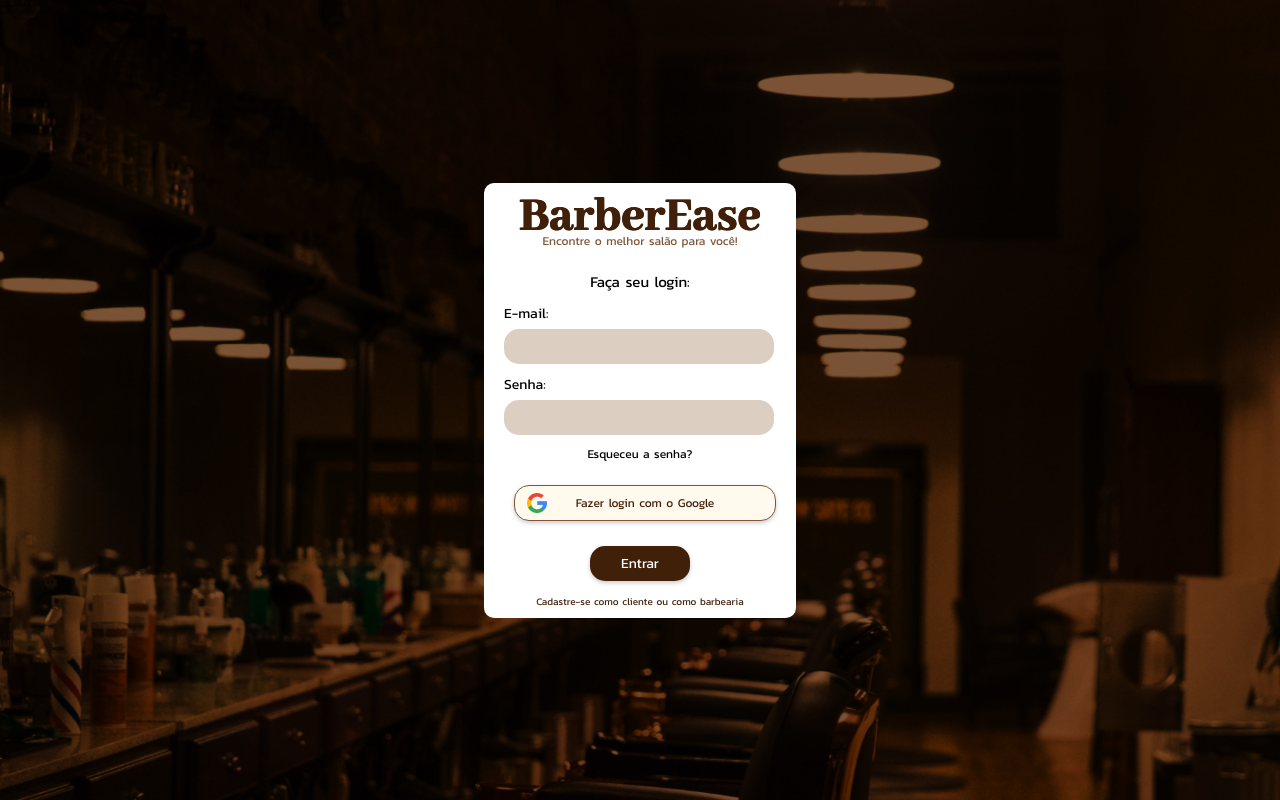
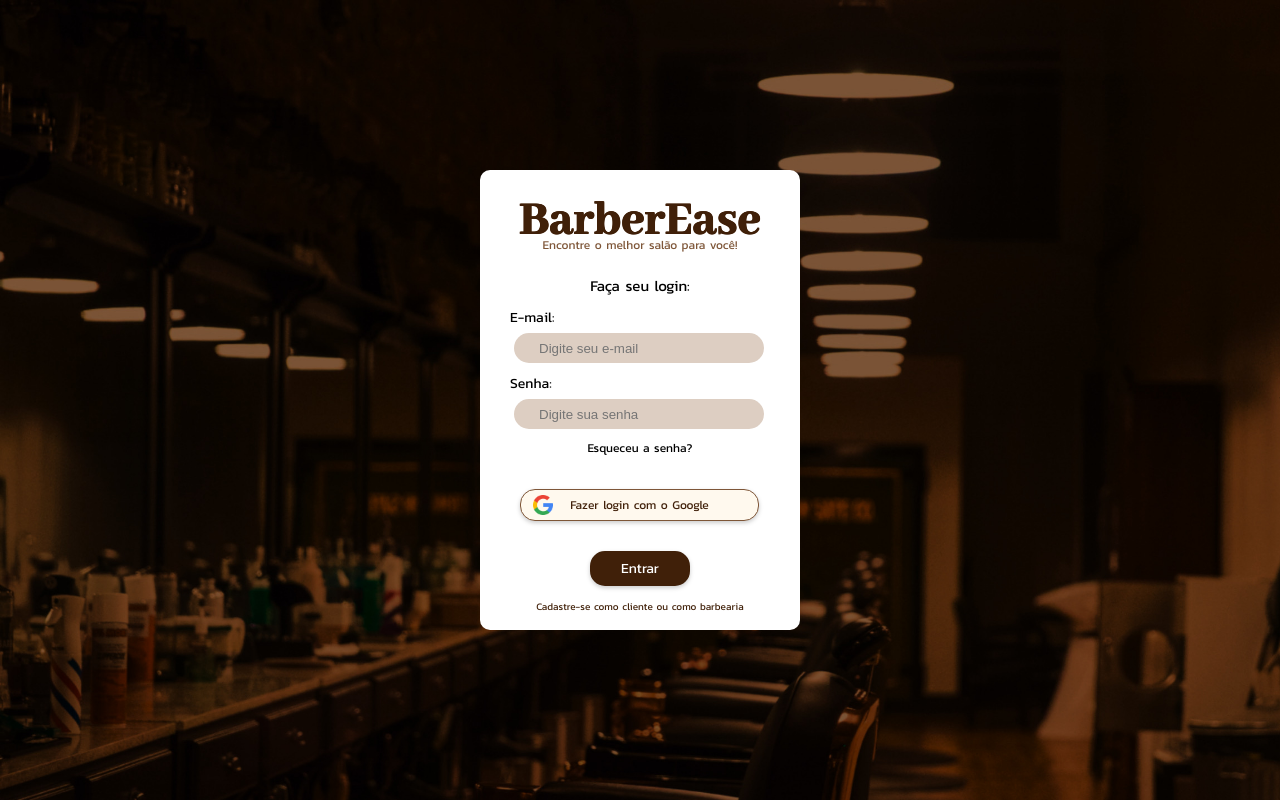
Before and after one commit to romeuborges19/projeto_barberease, a Django app: page / in a window 1280 px wide. Run offline with Django 4.2, Linux system fonts and the light colour scheme; some libraries are stand-ins or nearby versions.

Commit message:
feat: organizando front

```diff
--- a/barberease/usuarios/forms.py
+++ b/barberease/usuarios/forms.py
@@ -24,13 +24,13 @@
 
         if password and password2 and password == password2:
             if len(password) < 6:
-                self.add_error('password', 'Senha deve ter no mínimo 8 caracteres')
+                self.add_error('password', 'A senha deve ter no mínimo 8 caracteres')
 
             if  re.search('[0-9]', password) is None:
-                self.add_error('password', 'Senha deve conter pelo menos um número')
+                self.add_error('password', 'A senha deve conter pelo menos um número')
 
             if re.search('[A-Z]', password) is None:
-                self.add_error('password', 'Senha deve conter pelo menos uma letra maiúscula')
+                self.add_error('password', 'A senha deve conter pelo menos uma letra maiúscula')
         else:
             self.add_error('password2', 'Senhas não conferem')
 
--- a/barberease/usuarios/static/usuarios/css/style.css
+++ b/barberease/usuarios/static/usuarios/css/style.css
@@ -32,8 +32,8 @@
 	flex-direction: column;
 	justify-content: center;
     padding: 20px;
-    max-width: 310px;
-    height: 395px;
+    width: 280px;
+    height: 420px;
     border-radius: 10px;
     background: #FFFFFF;
 }
@@ -53,7 +53,7 @@
     font-size: 50px;
     font-style: normal;
     font-weight: 900;
-    margin-top: 10px;
+    margin-top: 20px;
 }
 
 .find{
@@ -91,10 +91,11 @@
 .form-control-container{
 	display: flex;
 	align-items: center;
-    max-width: 260px;
-    height: 35px;
+    max-width: 240px;
+    height: 30px;
 	padding-left: 10px;
 	margin-top: 5px;
+    margin-left: 4px;
     background-color: #DDCEC2;
     border-radius: 15px;
     cursor: pointer;
@@ -117,6 +118,7 @@
     font-size: 14px;
     font-style: normal;
     font-weight: 400;
+    margin-left: 10px;
 }
 .pass{
     color: #000;
@@ -132,15 +134,15 @@
     background-size: 20px 20px;
     background-position: 12px center;
     background-repeat: no-repeat;
-    width: 260px;
-    height: 34px;
+    width: 237px;
+    height: 30px;
     background-color: #FFF9EE;
     border: 1px solid #7E5638;
     border-radius: 15px;
     cursor: pointer;
-    margin-left: 10px;
-    margin-top: 10px;
-    margin-bottom: 25px;
+    margin-left: 20px;
+    margin-top: 20px;
+    margin-bottom: 30px;
     filter: drop-shadow(0px 2px 2px rgba(0, 0, 0, 0.20));
     color: #402009;
     display: flex;
@@ -172,7 +174,7 @@
     background-color: #402009;
     border: 3px solid #402009;
     border-radius: 15px;
-    margin-left: 86px;
+    margin-left: 90px;
     cursor: pointer;
     margin-bottom: 8px;
     filter: drop-shadow(0px 2px 2px rgba(0, 0, 0, 0.20));
--- a/barberease/usuarios/templates/registration/login.html
+++ b/barberease/usuarios/templates/registration/login.html
@@ -26,7 +26,7 @@
 						<div class="field-container">
 							<label class="label">E-mail:
 								<div class="form-control-container">
-									{% render_field form.username class="form-control" %}
+									{% render_field form.username class="form-control" placeholder="Digite seu e-mail"%}
 								</div>
 							</label>
 						</div>
@@ -34,7 +34,7 @@
 						<div class="field-container">
 							<label class="label">Senha:
 								<div class="form-control-container">
-								{% render_field form.password class="form-control" %}
+								{% render_field form.password class="form-control" placeholder="Digite sua senha"%}
 								</div>
 							</label>
 					</div>
```
Also changed, not shown: barberease/usuarios/static/usuarios/css/styleclient.css (+24 -14 lines), barberease/usuarios/templates/usuario_cadastro.html (+7 -7 lines).
